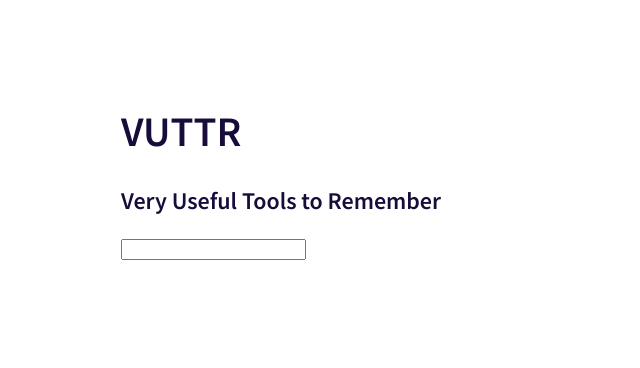
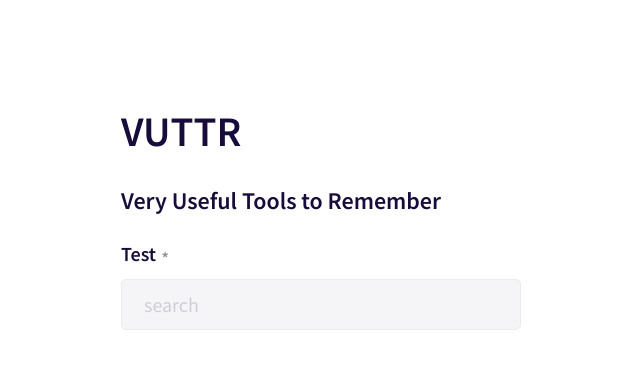
Before and after one commit to julianoddreis/bossabox-challenge, a React (Create React App) app: page / in a window 1280 px wide. Shown: the top 368 px of the page, without its empty margins (119-759 px from the left). Built offline with nearby package versions, Linux system fonts and the light colour scheme.

Commit message:
feat: 🎸 text input
text input component

```diff
--- a/src/components/Column.js
+++ b/src/components/Column.js
@@ -11,8 +11,8 @@ export default styled.div`
       flex: ${flex !== undefined ? flex : 1};
       flex-direction: column;
       flex-wrap: wrap;
-      ${align && `align-items: ${align}`};
-      ${justify && `justify-content: ${justify}`};
+      ${align ? `align-items: ${align}` : ''};
+      ${justify ? `justify-content: ${justify}` : ''};
     `
   }}
 `
--- /dev/null
+++ b/src/components/Input.js
@@ -0,0 +1,91 @@
+import React from 'react'
+import styled, { withTheme } from 'styled-components'
+import { Row, Column, Text } from './'
+
+import modifiers from '../helpers/modifiers'
+
+export default withTheme(props => {
+  const { label, placeholder, required, error, errorMessage, theme: { colors }, ...rest } = props
+  return (
+    <InputContainer>
+      {label && (
+        <Row flex={0}>
+          <Text mb='10px' bold>{label}</Text>
+          {required && <Text pt='5px' pl='5px' color={error ? colors.red : colors.lightInk}>*</Text>}
+        </Row>
+      )}
+      <InputComponent
+        placeholder={placeholder}
+        error={error}
+        {...rest}
+      />
+      {error &&
+        <Error flex={0}>
+          <Text as='small' mt='8px' color={colors.red}>{errorMessage}</Text>
+        </Error>
+      }
+    </InputContainer>
+  )
+})
+
+const InputContainer = styled(Column)`
+  position: relative;
+  padding-bottom: 30px;
+`
+
+const InputComponent = ({ as, ...rest }) => {
+  if (as === 'textarea') {
+    return <Textarea {...rest} />
+  }
+  return <Input {...rest} />
+}
+
+const Input = styled.input`
+  ${props => defaultStyles(props)}
+`
+
+const Textarea = styled.textarea`
+  ${props => defaultStyles(props)}
+`
+
+const Error = styled(Row)`
+  position: absolute;
+  bottom: 0;
+  right: 0;
+`
+
+const defaultStyles = props => {
+  const { error, theme: { colors } } = props
+  return `
+    padding: 12px 22px;
+    border-radius: 5px;
+    color: ${colors.ink};
+    font-family: 'Source Sans Pro', regular;
+    font-size: 20px;
+    width: 400px;
+    ${modifiers(props)};
+    border: 1px solid ${colors.darkestWhite};
+    background: ${colors.darkerWhite};
+    ::placeholder {
+      color: ${colors.lighterInk};
+    }
+    ${error ? `
+      border: 1px solid ${colors.red};
+      background: ${colors.mostLightestRed};
+      color: ${colors.red};
+      ::placeholder {
+        color: ${colors.red};
+      }
+    ` : `
+      &:focus {
+        border: 1px solid ${colors.mostDarkestWhite};
+        background: ${colors.darkestWhite};
+        ::placeholder {
+          color: ${colors.lightInk};
+        }
+      }
+    `}
+    outline: none;
+    transition: all 0.3s ease-in-out;
+  `
+}
--- a/src/components/Row.js
+++ b/src/components/Row.js
@@ -11,8 +11,8 @@ export default styled.div`
       flex: ${flex !== undefined ? flex : 1};
       flex-direction: row;
       flex-wrap: wrap;
-      ${align && `align-items: ${align}`};
-      ${justify && `justify-content: ${justify}`};
+      ${align ? `align-items: ${align}` : ''};
+      ${justify ? `justify-content: ${justify}` : ''};
     `
   }}
 `
--- a/src/components/Text.js
+++ b/src/components/Text.js
@@ -20,8 +20,8 @@ const TextComponent = ({ as = 'p', children, ...rest }) => {
 
 const StyledText = styled(TextComponent)`
   ${props => {
-    const { as, theme, color, fontFamily } = props
-    const { fontSize, bold } = customProps(as)
+    const { as = 'p', theme, color, fontFamily } = props
+    const { fontSize = props.fontSize, bold = props.bold } = customProps(as)
     return `
       margin: 0;
       padding: 0;
--- a/src/components/index.js
+++ b/src/components/index.js
@@ -1,3 +1,4 @@
 export { default as Text } from './Text'
 export { default as Row } from './Row'
 export { default as Column } from './Column'
+export { default as Input } from './Input'
--- a/src/routes/Dashboard.js
+++ b/src/routes/Dashboard.js
@@ -1,5 +1,5 @@
 import React from 'react'
-import { Text, Column, Row } from '../components'
+import { Text, Column, Row, Input } from '../components'
 
 export default () => (
   <Row justify='center' pt='100px'>
@@ -11,7 +11,7 @@ export default () => (
         Very Useful Tools to Remember
       </Text>
       <Row>
-        <input />
+        <Input label='Test' required placeholder='search' />
       </Row>
     </Column>
   </Row>
```
